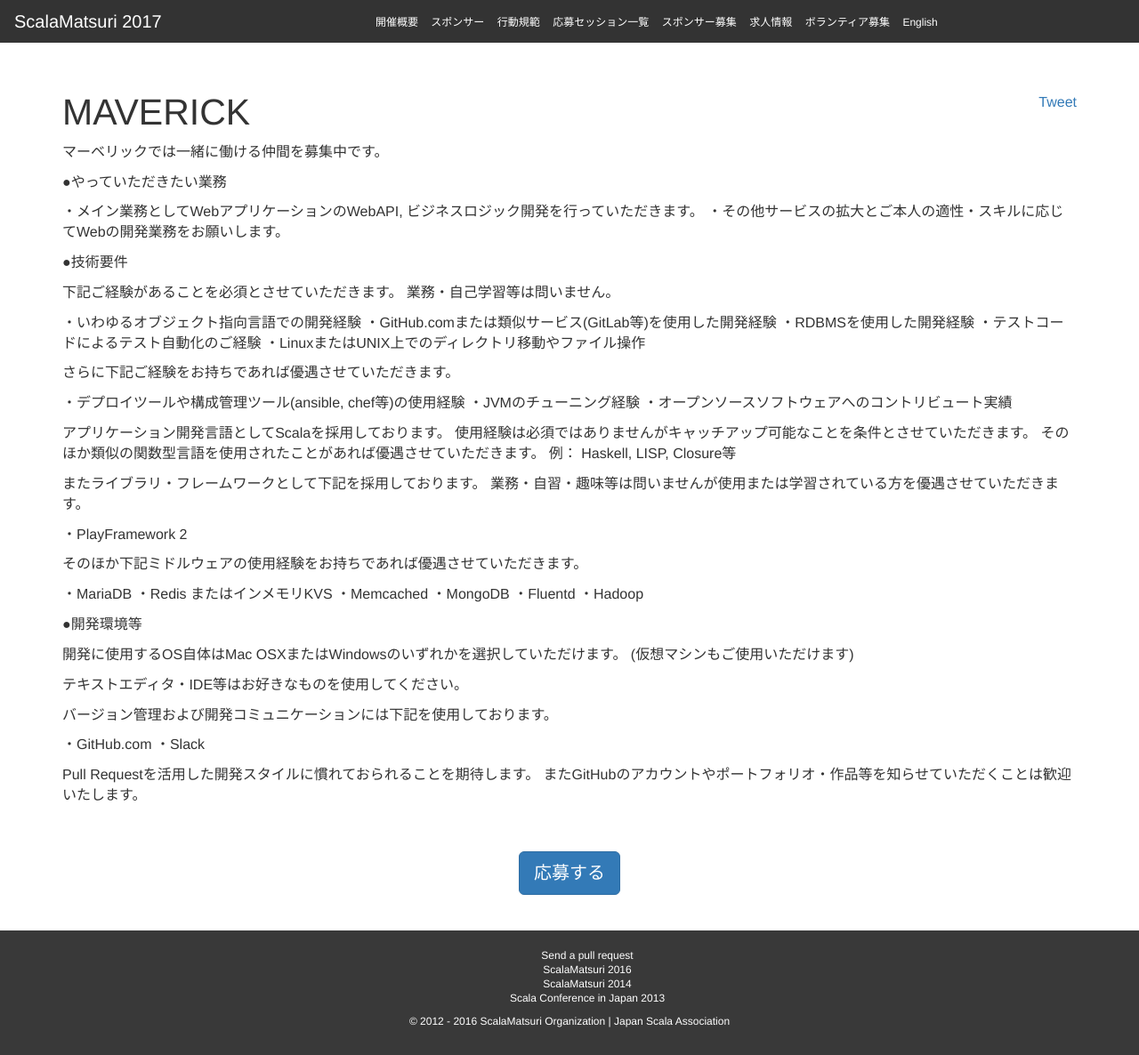
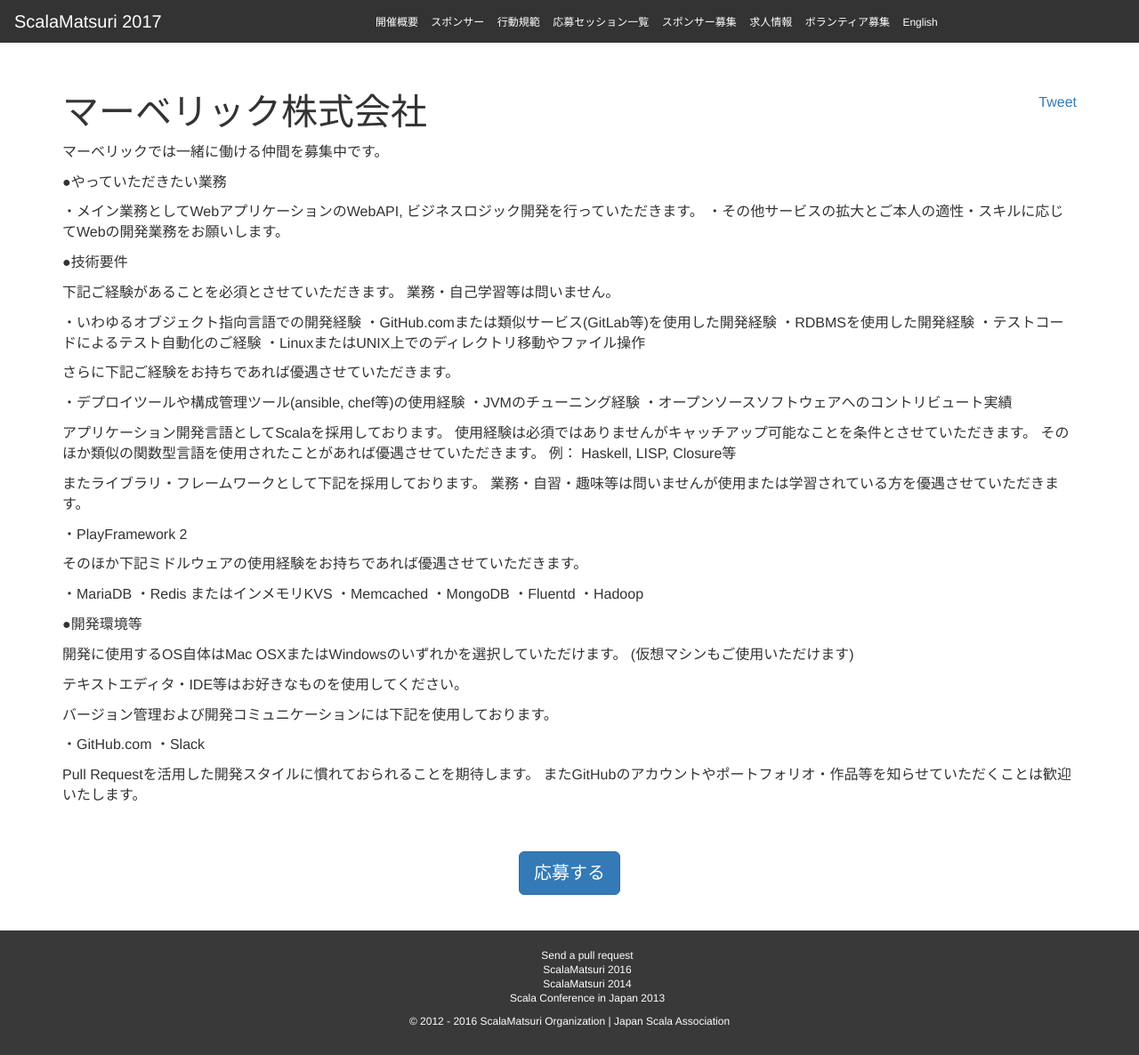
Before and after one commit to scalajp/2017.scalamatsuri.org, a Jekyll site: the page built from _jobs/maverick.md, in a window 1280 px wide and 1186 px high. Shown: the whole window at 89% size. Built offline with Jekyll 4.4.1, drawn with Linux system fonts in a browser that asks for light colours; nearby versions of some CDN libraries; comment, search, counter and statistics services are not loaded.

Commit message:
maverick.md title修正

```diff
--- a/_jobs/maverick.md
+++ b/_jobs/maverick.md
@@ -1,5 +1,5 @@
 ---
-title: "MAVERICK"
+title: "マーベリック株式会社"
 logo: "/img/logo/maverick.png"
 plan: shogun
 link: "https://www.mvrck.co.jp/recruit/job-infos/"
```
